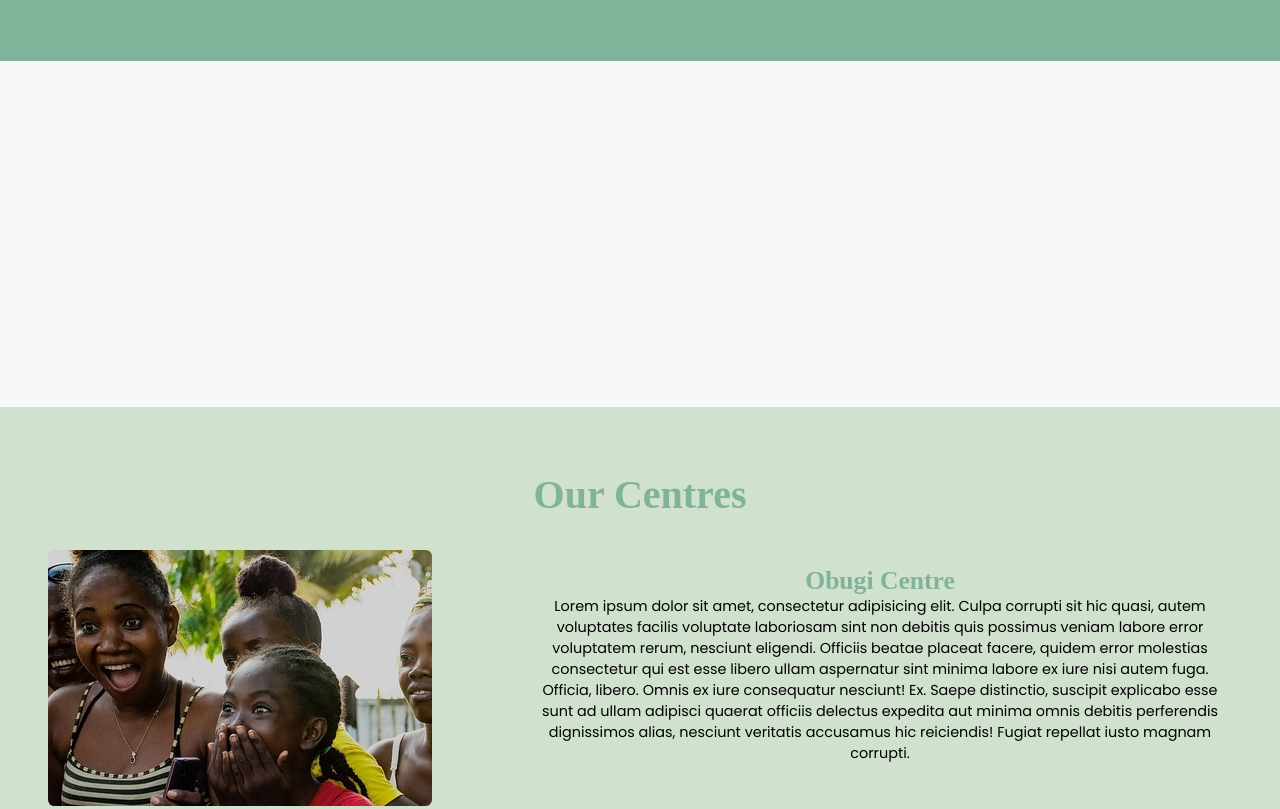
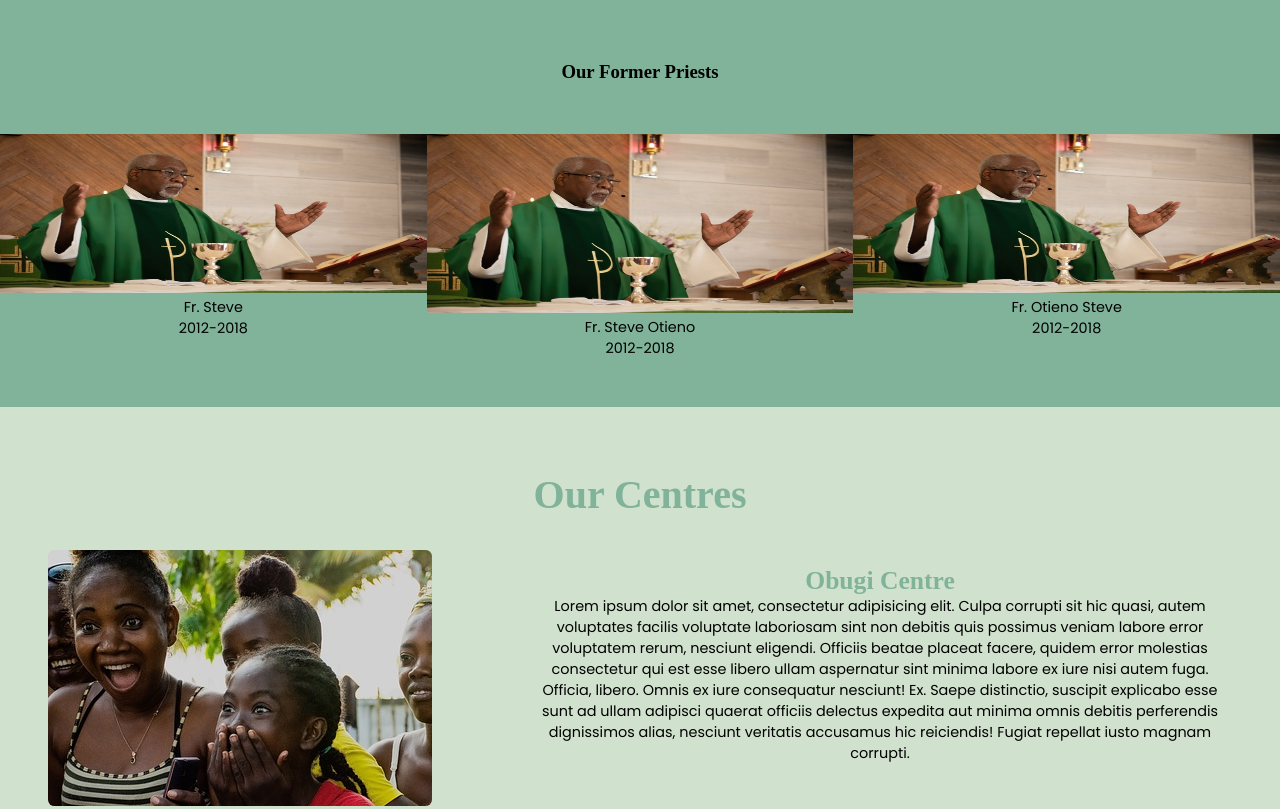
Before and after one commit to otienosteve/church_web, a plain HTML site: page about.html in a window 1280 px wide. Shown: the part 837-1646 px from the top of the page. Drawn offline with Linux system fonts and the light colour scheme.

Commit message:
Complete Styling For Priest Section

```diff
--- a/about.html
+++ b/about.html
@@ -66,7 +66,9 @@
         </div>
     </div>
     <!--End of about-content-->
-    <section class="former-priests">
+    <section class="former">
+        <h3 class="former-priests-head">Our Former Priests</h3>
+        <div class="former-priests">
 
         <div class="left">
 
@@ -77,7 +79,7 @@
         <div class="right">
 
         </div>
-
+    </div>
     </section>
     <!--Our centres section-->
     <div class="centres">
--- a/script.js
+++ b/script.js
@@ -18,7 +18,7 @@ document.getElementById("pop").addEventListener("click", ()=>{
 const carouselItems=document.querySelectorAll('div.preist-info')
 const priestCont=document.querySelectorAll(".former-priest-cont")
 // console.log(priestCont)
-priestCont[2].style.height="100%"
+// priestCont[2].style.height="100%"
 
 
 function Clear(){
@@ -32,17 +32,22 @@ let right=document.querySelector('.right')
 let main=document.querySelector('.main-priest')
 console.log(left,right,main)
 setInterval(()=>{
-    clear()
+    Clear()
  appendImages()
 },3000)
+const track=0
+function appendImages(){
+    if (track===priestCont.length-1){
+        track=0
+    }
 
-function appendImages(){
-    for(var f=0; f<=priestCont.length-1;f++){
-        console.log(f)
-        priestCont[f].style.display='block'
-
-left.append(priestCont[f])
+        priestCont[track].style.display='block'
+        priestCont[track+1].style.display='block'
+        priestCont[track+2].style.display='block'
+    left.append(priestCont[track])
+main.append(priestCont[track+1])
+right.append(priestCont[track+2])
 // main.append(priestCont[f])
 // right.append(priestCont[f])
-    }
+
 }
--- a/style.css
+++ b/style.css
@@ -389,16 +389,31 @@ tr:nth-child(even) {
 width:100%;
 height:100%;
 }
-.former-priests {
+.former{
   width: 100vw;
   height: 27vw;
+  background-color: var(--milky-white);
+}
+.former-priests {
+  padding-top: 4%;
+ width:100%;
+ height:80%;
   overflow: hidden;
   display: flex;
   justify-content: space-between;
+
 }
 .former-priests .main-priest{
   height: 90%;
   width:100%;
+}
+.former-priests h3{
+position:relative;
+left:45%;
+top:-30%;
+width:12;
+
+
 }
 .former-priests .left{
   height: 80%;
```
